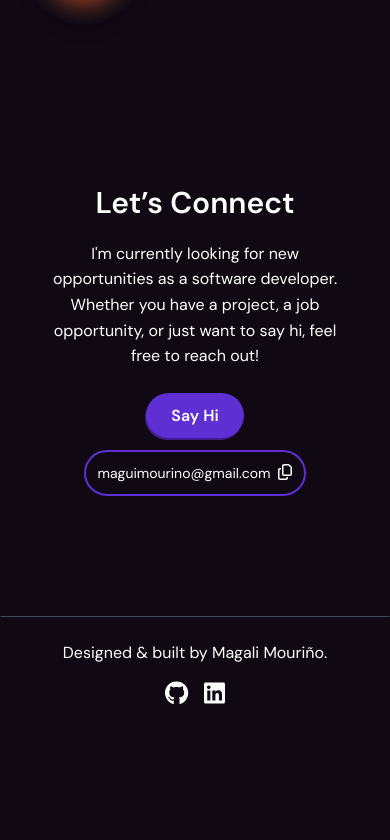
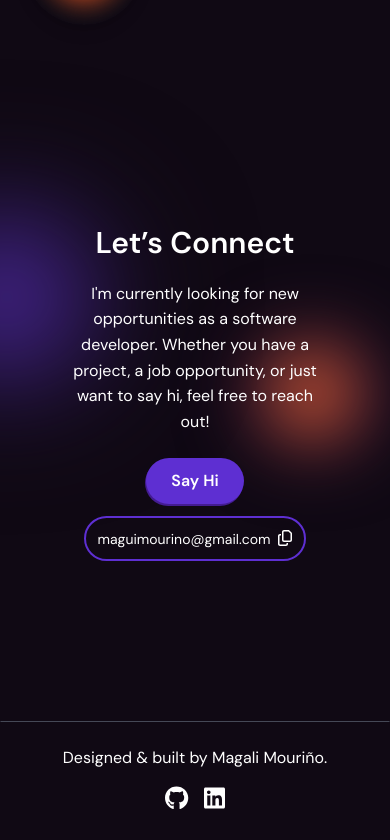
Before and after one commit to magalimou/magalimou.github.io, a React (Vite) app: page / in a window 390 px wide. Shown: the part 6414-7254 px from the top of the page. Before the commit the page ends 7148 px from the top, so only its background shows below. Built offline with nearby package versions, Linux system fonts and the light colour scheme.

Commit message:
style: add blur background effect on contact section

```diff
--- a/src/components/sections/Contact.jsx
+++ b/src/components/sections/Contact.jsx
@@ -4,15 +4,17 @@ import { faCopy } from "@fortawesome/free-regular-svg-icons";
 
 const Contact = () => {
     return (
-        <section id="contact" className=" scroll-mt-24 px-6 py-20 sm:px-12 md:px-20 lg:px-40 xl:px-60 text-center">
+        <section id="contact" className="relative scroll-mt-24 px-6 py-30 sm:px-12 md:px-20 lg:px-40 xl:px-70   lg:py-45 text-center">
             <h2 className="text-3xl sm:text-4xl md:text-5xl lg:text-5xl font-semibold mb-5">Let’s Connect</h2>
-            <p className="lg:text-lg md:text-base sm:text-base px-6 sm:px-12 lg:px-25 mb-6">I'm currently looking for new opportunities as a software developer. Whether you have a project, a job opportunity, or just want to say hi, feel free to reach out!</p>
+            <p className="lg:text-lg md:text-base sm:text-base px-10 sm:px-12 lg:px-25 mb-6">I'm currently looking for new opportunities as a software developer. Whether you have a project, a job opportunity, or just want to say hi, feel free to reach out!</p>
             <div className="flex flex-col sm:flex-row justify-center items-center gap-3">
             <a href="mailto:maguimourino@gmail.com">
                 <Button text="Say Hi" className="btn" />
             </a>
             <EmailWithCopy icon={faCopy}></EmailWithCopy>
             </div>
+            <div className=" top-2/3 left-19/20 w-[300px] h-[250px] lg:w-[400px] lg:h-[370px]  circle-background"></div>
+            <div className="top-1/3 left-1/55 w-[250px] h-[200px] lg:w-[400px] lg:h-[370px]  circle-background-purple"></div>
         </section>
     );
 }
```
